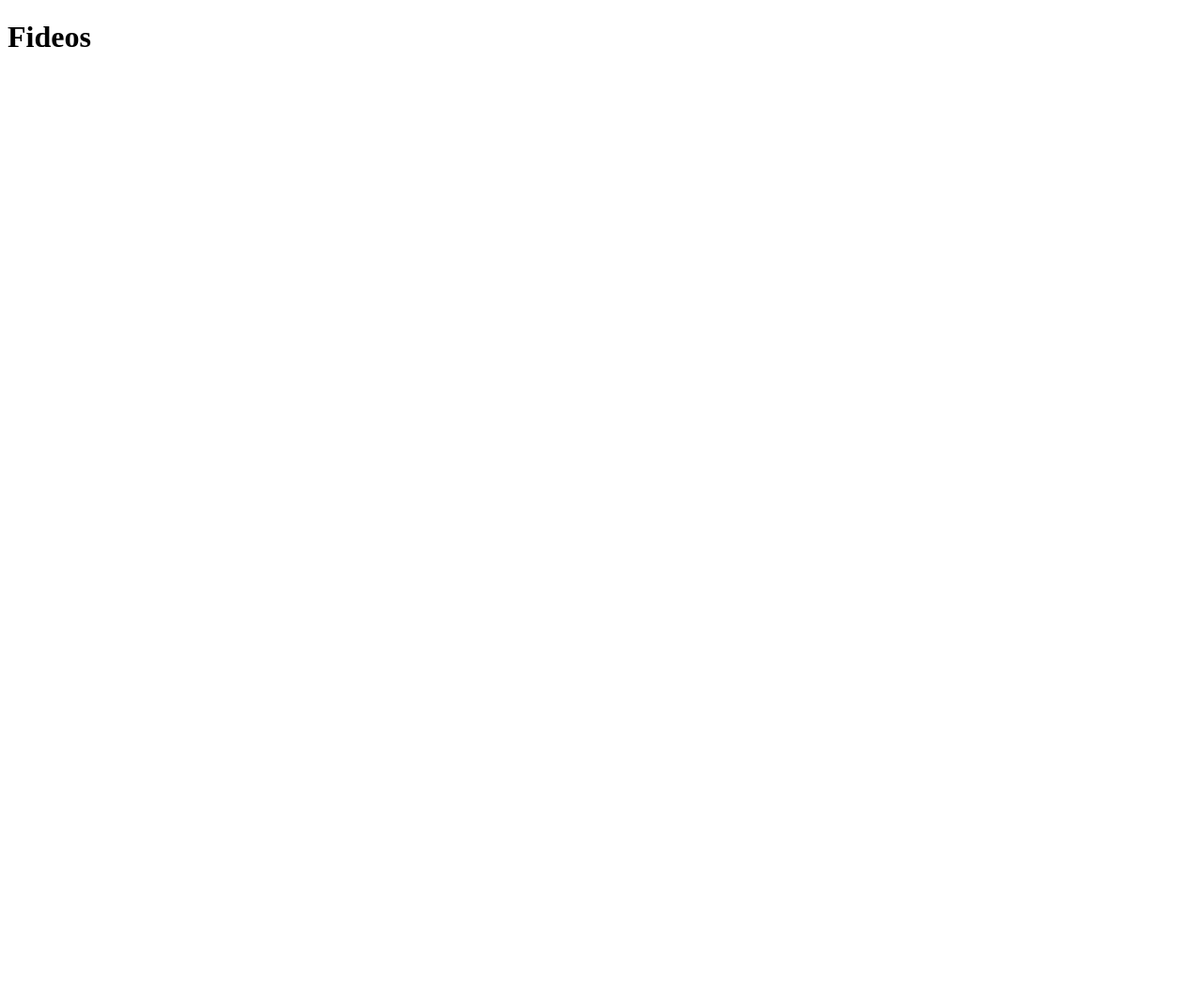
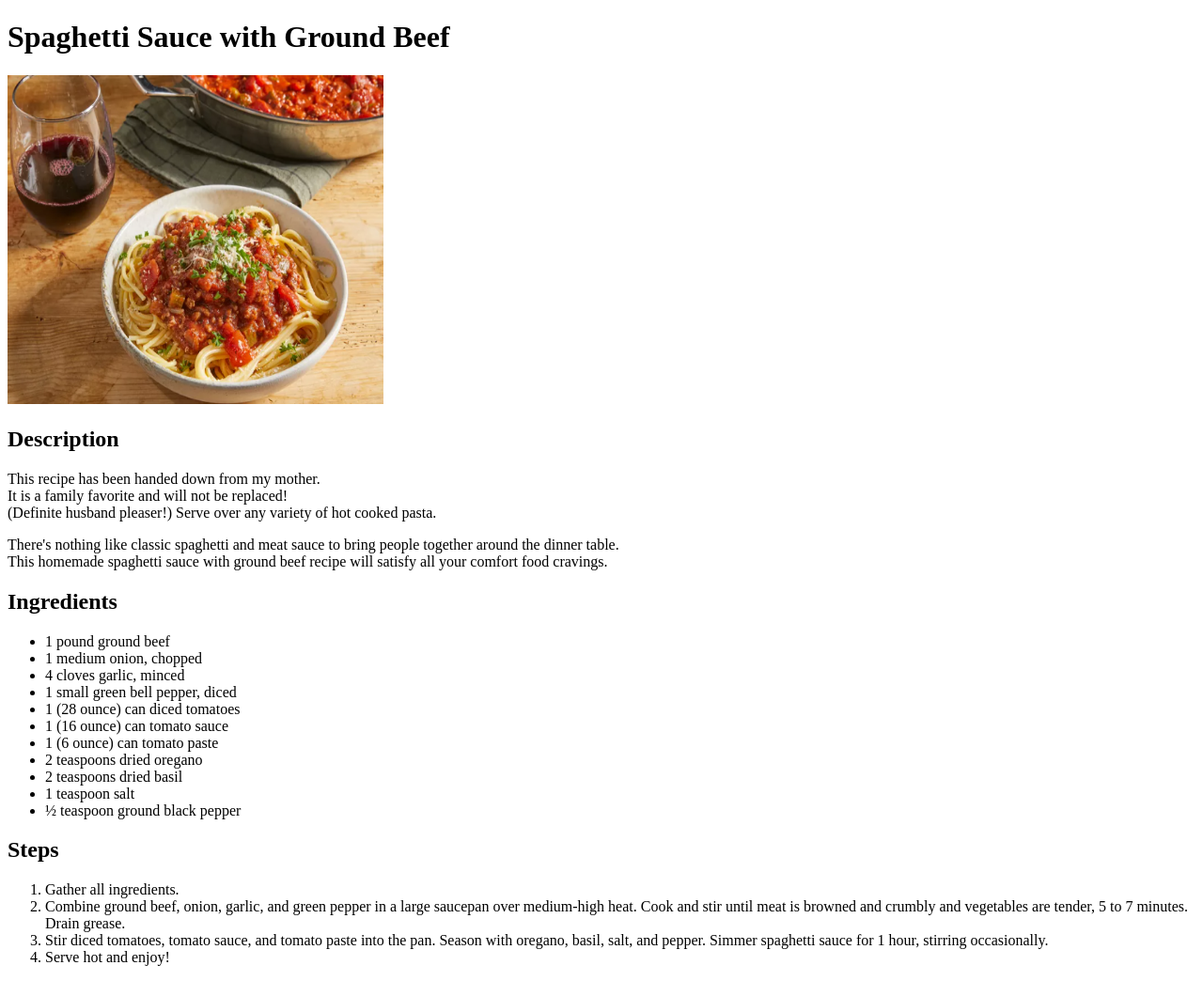
Before and after one commit to Shaseram/odin-recipes, a plain HTML site: page recipes/fideos.html in a window 1280 px wide. Shown: the whole page at 94% size. Before the commit the page ends 800 px from the top, so only its background shows below. Drawn offline with Linux system fonts and the light colour scheme.

Commit message:
Se agrega estructura de la primera receta, junto al dir de imagenes

```diff
--- a/recipes/fideos.html
+++ b/recipes/fideos.html
@@ -6,7 +6,50 @@
     </head>
 
     <body>
-        <h1>Fideos</h1>
+        <h1>Spaghetti Sauce with Ground Beef</h1>
+
+        <img src="imagenes/imgFideos.png" height="350" width="400">
+
+        <h2>Description</h2>
+
+        <p>This recipe has been handed down from my mother.
+           <br> It is a family favorite and will not be replaced! <br> (Definite husband pleaser!)
+            Serve over any variety of hot cooked pasta.</p>
+
+        <p>There's nothing like classic spaghetti and meat sauce to bring people together around the dinner table.
+            <br>This homemade spaghetti sauce with ground beef recipe will satisfy
+            all your comfort food cravings.</p>
+
+        <h2>Ingredients</h2>
+
+        <ul>
+            <li>1 pound ground beef</li>
+            <li>1 medium onion, chopped</li>
+            <li>4 cloves garlic, minced</li>
+            <li>1 small green bell pepper, diced</li>
+            <li>1 (28 ounce) can diced tomatoes</li>
+            <li>1 (16 ounce) can tomato sauce</li>
+            <li>1 (6 ounce) can tomato paste</li>
+            <li>2 teaspoons dried oregano</li>
+            <li>2 teaspoons dried basil</li>
+            <li>1 teaspoon salt</li>
+            <li>½ teaspoon ground black pepper</li>
+
+        </ul>
+
+        <h2>Steps</h2>
+        <!-- Es  posible hacer un <p> dentro del li, probar despues -->
+        <ol>
+            <li>Gather all ingredients.</li>
+            <li>Combine ground beef, onion, garlic, and green pepper in a large saucepan over medium-high heat.
+                Cook and stir until meat is browned and crumbly and vegetables are tender, 5 to 7 minutes. Drain grease.</li>
+
+            <li>Stir diced tomatoes, tomato sauce, and tomato paste into the pan. Season with oregano, basil, salt, and pepper.
+                Simmer spaghetti sauce for 1 hour, stirring occasionally.</li>
+
+            <li>Serve hot and enjoy!</li>
+        </ol>
+
     </body>
 
 </html>
```
Also changed, not shown: recipes/imagenes/imgFideos.png (added).
